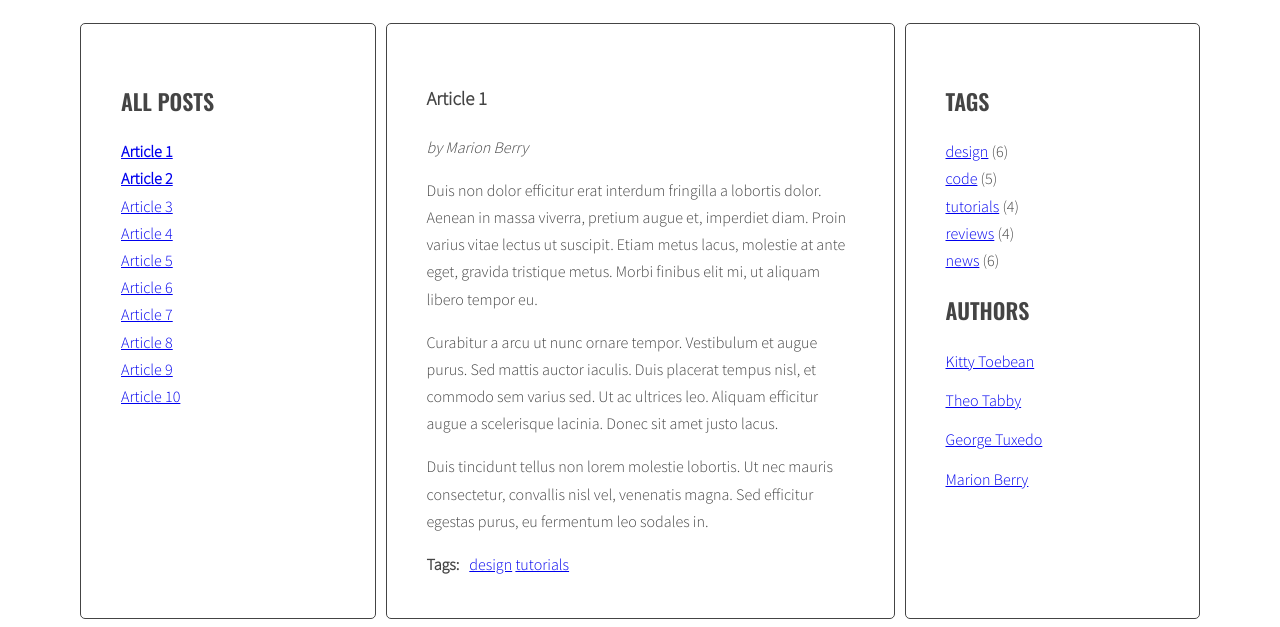
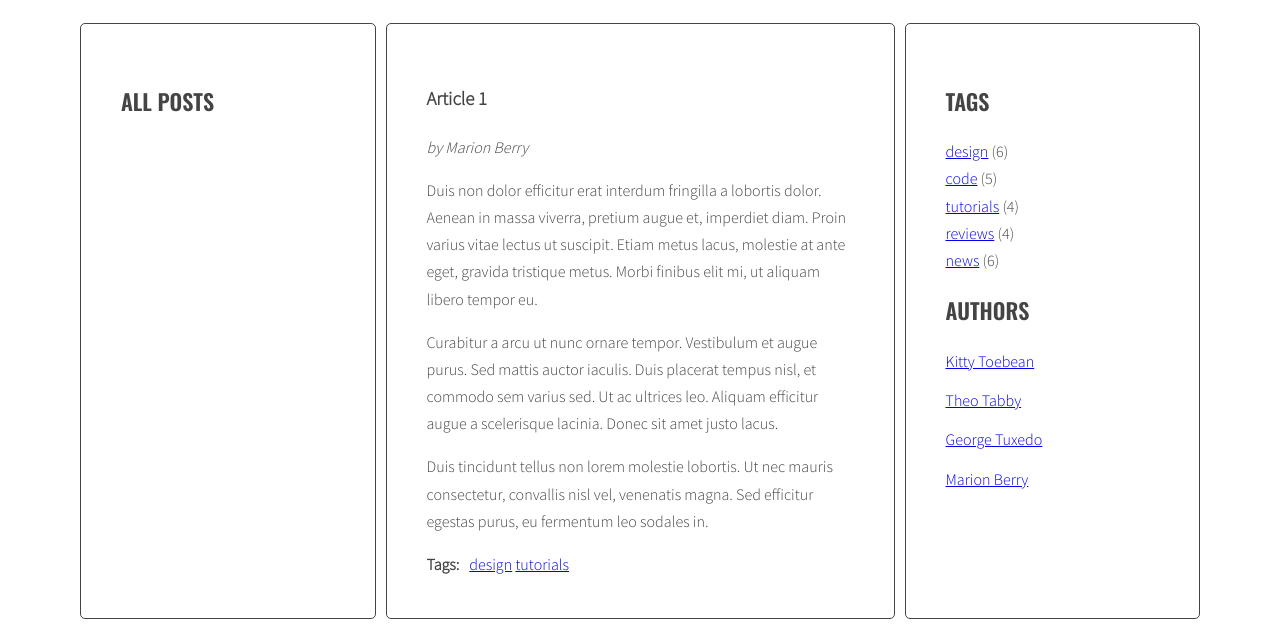
Before and after one commit to wojciechrajdom/javascript-blog, a website: page index.html in a window 1280 px wide. Shown: the part 220-847 px from the top of the page. Drawn offline with nearby package versions, Linux system fonts and the light colour scheme.

Commit message:
Change in js blog-2

```diff
--- a/index.html
+++ b/index.html
@@ -13,16 +13,7 @@
           <aside class="sidebar">
             <h2 class="section-title">All posts</h2>
             <ul class="list titles">
-              <li><a href="#article-1" class="active"><span>Article 1</span></a></li>
-              <li><a href="#article-2" class="active"><span>Article 2</span></a></li>
-              <li><a href="#article-3"><span>Article 3</span></a></li>
-              <li><a href="#article-4"><span>Article 4</span></a></li>
-              <li><a href="#article-5"><span>Article 5</span></a></li>
-              <li><a href="#article-6"><span>Article 6</span></a></li>
-              <li><a href="#article-7"><span>Article 7</span></a></li>
-              <li><a href="#article-8"><span>Article 8</span></a></li>
-              <li><a href="#article-9"><span>Article 9</span></a></li>
-              <li><a href="#article-10"><span>Article 10</span></a></li>
+
             </ul>
 
           </aside>
--- a/js/script.js
+++ b/js/script.js
@@ -29,11 +29,44 @@ const titleClickHandler = function(){
 
   /* add class 'active' to the correct article */
   correctArticle.classList.add('active');
+
 }
 
-const links = document.querySelectorAll('.titles a');
-console.log(links);
-for(let link of links){
-  link.addEventListener('click', titleClickHandler);
+  const optArticleSelector = '.post',
+    optTitleSelector = '.post-title',
+    optTitleListSelector = '.titles';
 
-}
+  function generateTitleLinks(){
+
+    /* remove contents of titleList */
+    const titleList = document.querySelector(optTitleListSelector);
+    titleList.innerHTML = '';
+
+    /* for each article */
+    const articles = document.querySelectorAll(optArticleSelector);
+
+    html = html + linkHTML;
+
+    for (let article of articles){
+      /* get the article id */
+      const articleId = article.getAttribute('id');
+      /* find the title element */
+      const articleTitle = article.querySelector(optTitleSelector).innerHTML;
+
+      /* get the title from the title element */
+      const getTitle = article.getAttribute(optTitleSelector);
+      /* create HTML of the link */
+      const linkHTML = '<li><a href="#' + articleId + '"><span>' + articleTitle + '</span></a></li>';
+      let html = '';
+      /* insert link into titleList */
+
+      console.log = html;
+    }
+
+      const links = document.querySelectorAll('.titles a');
+      for(let link of links){
+        link.addEventListener('click', titleClickHandler);
+    }
+  }
+
+  generateTitleLinks();
```
